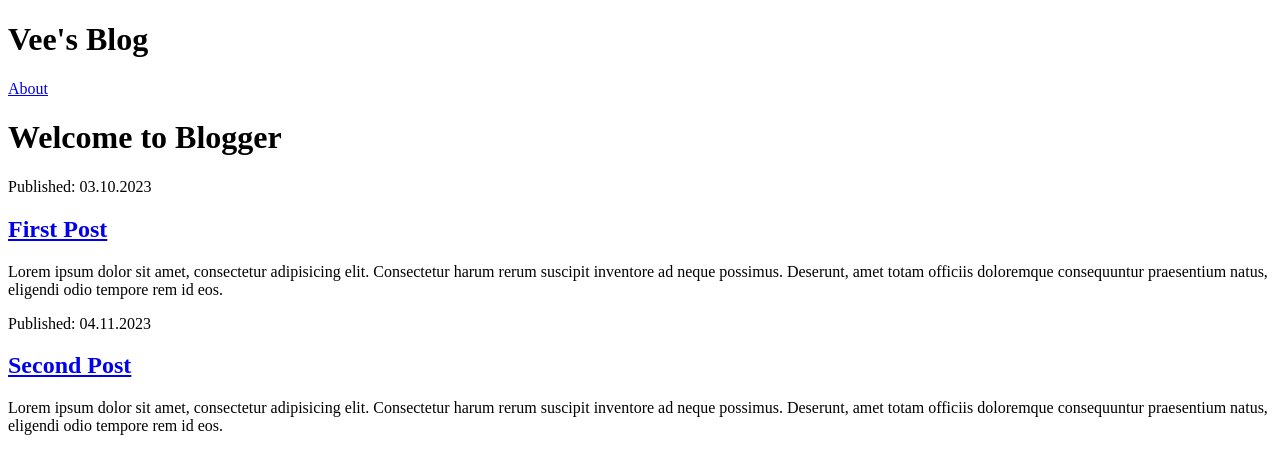
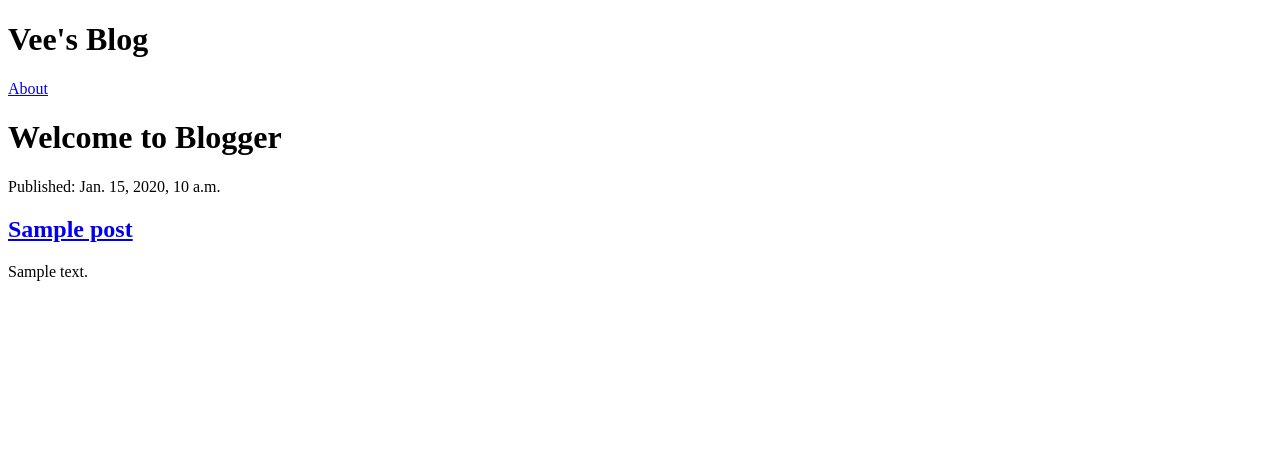
Before and after one commit to msveelin/my-first-blog, a Django app: page / in a window 1280 px wide. Shown: the top 474 px of the page. Run offline with Django 3.2, Linux system fonts and the light colour scheme; tables that the repository leaves empty hold one stand-in row (values such as "Sample post").

Commit message:
Rendering

```diff
--- a/blogger/blog/templates/blog/post_list.html
+++ b/blogger/blog/templates/blog/post_list.html
@@ -6,6 +6,7 @@
     <title>Vee's Blog</title>
   </head>
   <body>
+
     <header>
       <h1>Vee's Blog</h1>
       <div>
@@ -14,18 +15,16 @@
     </header>
     <h1>Welcome to Blogger</h1>
     <div>
-      <article>
-        <time>Published: 03.10.2023</time>
-        <h2><a href="/">First Post</a></h2>
-        <p>
-          Lorem ipsum dolor sit amet, consectetur adipisicing elit. Consectetur
-          harum rerum suscipit inventore ad neque possimus. Deserunt, amet totam
-          officiis doloremque consequuntur praesentium natus, eligendi odio
-          tempore rem id eos.
-        </p>
-      </article>
+        {% for post in posts %}
+        <article>
+            <time>Published: {{post.published_date}}</time>
+            <h2><a href="/">{{post.title}}</a></h2>
+            <p>{{post.text|linebreaksbr}}</p>
+          </article>
+        {% endfor %}
 
-      <article>
+
+      <!-- <article>
         <time>Published: 04.11.2023</time>
         <h2><a href="/">Second Post</a></h2>
         <p>
@@ -34,7 +33,7 @@
           officiis doloremque consequuntur praesentium natus, eligendi odio
           tempore rem id eos.
         </p>
-      </article>
+      </article> -->
     </div>
   </body>
 </html>
--- a/blogger/blog/views.py
+++ b/blogger/blog/views.py
@@ -1,5 +1,9 @@
 from django.shortcuts import render
+from .models import Post
+from django.utils import timezone
+
 
 # Create your views here.
 def post_list(request):
-    return render(request, 'blog/post_list.html', {})
+    posts = Post.objects.filter(published_date__lte=timezone.now()).order_by('published_date')
+    return render(request, 'blog/post_list.html', {'posts':posts})
```
